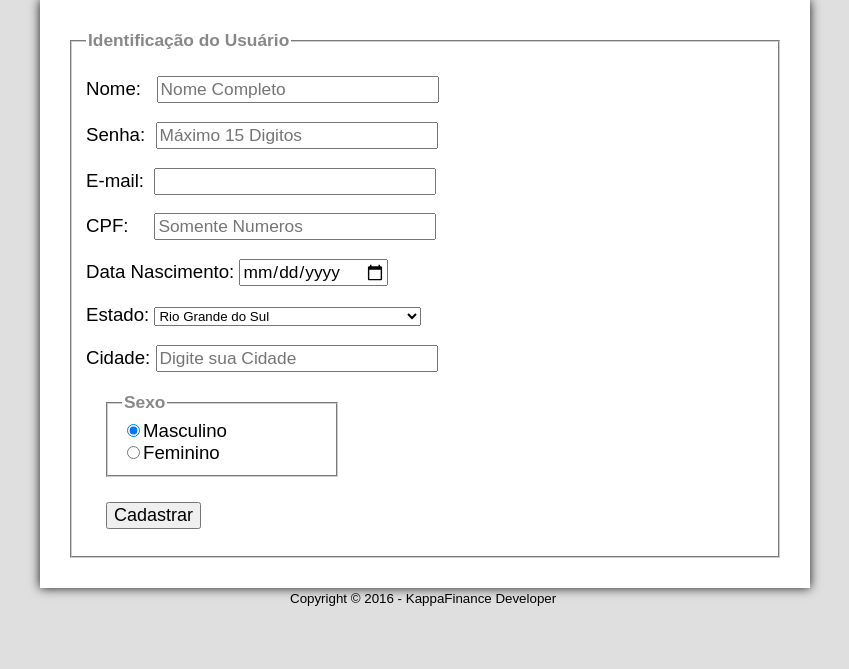
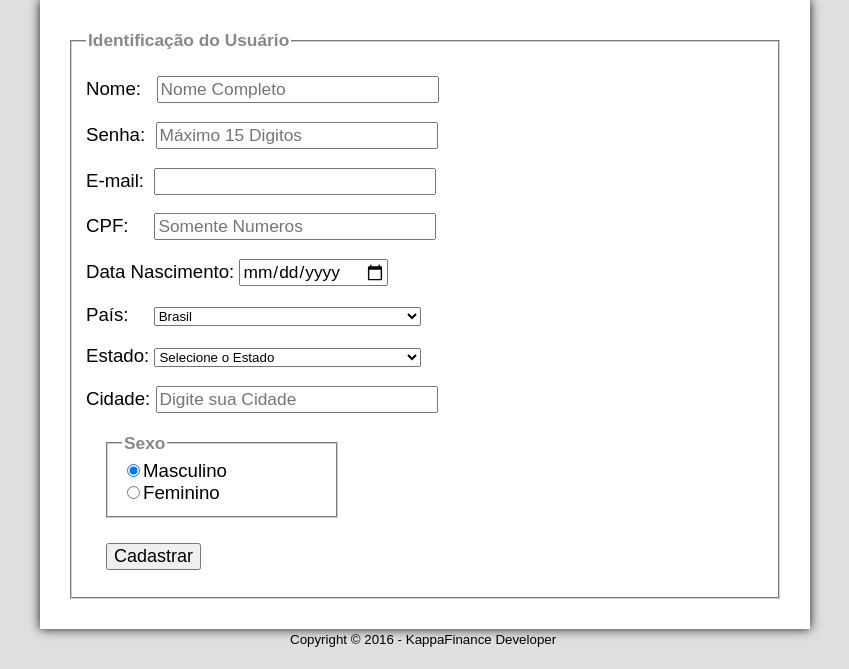
Before and after one commit to WinnySilva/KappaFinancesWEB, a PHP site: page /Cadastro.php in a window 1280 px wide. Shown: the top 669 px of the page, without its empty margins (215-1064 px from the left). Run offline with PHP 8.4, Linux system fonts and the light colour scheme; data comes from the database, SQL or seed files in the repository.

Commit message:
Implementação dos paises e estados direto do banco.

```diff
--- a/Back/usuario.php
+++ b/Back/usuario.php
@@ -52,7 +52,7 @@ class Usuario {
      * OU INSERE NOVO SE NAO EXISTE
      */
     public function salvarDB(){
-        $query = "SELECT cpf FROM usuario WHERE CPF = ".$this->cpf;
+        $query = "SELECT cpf FROM Usuario WHERE cpf = ".$this->cpf;
         $conn = new AdmDB;
         $stmt = $conn->executeQuery($query);
         if($stmt->rowCount() > 0)
@@ -64,7 +64,7 @@ class Usuario {
             }
     }
     public function cadastroUsuarioDB(){
-        $query = "SELECT cpf FROM usuario WHERE CPF = ".$this->cpf;
+        $query = "SELECT cpf FROM Usuario WHERE cpf = ".$this->cpf;
         $conn = new AdmDB;
         $stmt = $conn->executeQuery($query);
         if($stmt->rowCount() > 0)
@@ -72,12 +72,12 @@ class Usuario {
             echo "<script>alert('CPF já em uso.'); history.back();</script>";
         }else{
             $this->inserirUsuariodb();
-            echo "<script>alert('Usuário cadastrado com sucesso.'); window.location.href='../Front/Inicial.php';</script>";
+           // echo "<script>alert('Usuário cadastrado com sucesso.'); window.location.href='../Front/Inicial.php';</script>";
         }
     }
 
     public function deletarUsuariodb(){
-        $query = "DELETE FROM `usuario` "
+        $query = "DELETE FROM `Usuario` "
                 . "WHERE cpf = ".$this->cpf;
         $conn = new AdmDB;
         $conn->executeQuery($query);
@@ -85,7 +85,7 @@ class Usuario {
     public function atualizarUsuariodb(){
         $idcidade = $this->inserirCidadedb();
 
-        $query = "UPDATE `usuario` SET "
+        $query = "UPDATE `Usuario` SET "
                 . "cpf=".$this->cpf.","
                 . "nome ='".$this->nome."',"
                 . "data_nasc ='".$this->data_nasc."',"
@@ -101,7 +101,7 @@ class Usuario {
     public function inserirUsuariodb(){
         $conn = new AdmDB;
         $idcidade = $this->inserirCidadedb();
-        $query = "INSERT INTO `usuario`(`cpf`, `nome`, `data_nasc`, `senha`,"
+        $query = "INSERT INTO `Usuario`(`cpf`, `nome`, `data_nasc`, `senha`,"
                 . " `ultimo_envio`, `idcidade`, `sexo`) "
                 . "VALUES ("
                 . $this->cpf.","
@@ -119,40 +119,40 @@ class Usuario {
     private function inserirCidadedb(){
         $conn = new AdmDB;
         //-------------------------
-        $query =  "SELECT NOME,idPais FROM PAIS WHERE"
-                ." NOME = '".$this->pais."'";
+        $query =  "SELECT nome,idPais FROM Pais WHERE"
+                ." nome = '".$this->pais."'";
 
         $row1 =  $conn->executeQuery($query)->fetch(PDO::FETCH_ASSOC);
         if($row1){
             $idPais = $row1{"idPais"};
         }else{
-            $query = "INSERT INTO `pais`(`idPais`, `nome`)"
+            $query = "INSERT INTO `Pais`(`idPais`, `nome`)"
                     . " VALUES (0,'".$this->pais."')";
             $conn->executeQuery($query);
-            $query =  "SELECT NOME FROM PAIS WHERE"
-                ." NOME = '".$this->pais."'";
+            $query =  "SELECT nome FROM Pais WHERE"
+                ." nome = '".$this->pais."'";
             $row1 = $conn->executeQuery($query)->fetch(PDO::FETCH_ASSOC);
              $idPais = $row1{"idPais"};
 
         }
        //---------------------------------
-        $query =  "SELECT idestado FROM estado WHERE"
-            ." NOME = '".$this->estado."'";
+        $query =  "SELECT idestado FROM Estado WHERE"
+            ." nome = '".$this->estado."'";
 
         $row2 = $conn->executeQuery($query)->fetch(PDO::FETCH_ASSOC);
         if($row2){
             $idEstado = $row2{"idestado"};
         }else{
         //insere o estado
-        $query = "INSERT INTO `estado`(`idestado`, `nome`, `idPais`)"
+        $query = "INSERT INTO `Estado`(`idestado`, `nome`, `idPais`)"
                 . " VALUES (0,'".$this->estado."',".$idPais.")" ;
         $conn->executeQuery($query);
-        $row2 = $conn->executeQuery($query)->fetch(PDO::FETCH_ASSOC);
+        $row1 = $conn->executeQuery($query)->fetch(PDO::FETCH_ASSOC);
         $idEstado = $row1{"idestado"};
         }
 //--------------------------------------------------------------
-        $query =  "SELECT * FROM cidade WHERE"
-            ." NOME = '".$this->cidade."'";
+        $query =  "SELECT * FROM Cidade WHERE"
+            ." nome = '".$this->cidade."'";
 
         $row3 = $conn->executeQuery($query)->fetch(PDO::FETCH_ASSOC);
         //testa se existe a cidade
@@ -161,13 +161,13 @@ class Usuario {
             return $idCidade;
         }else{
         //insere cidade
-        $query = "INSERT INTO `cidade`(`id_cidade`, `nome`, `idEstado`)"
+        $query = "INSERT INTO `Cidade`(`id_cidade`, `nome`, `idEstado`)"
                 . " VALUES (0,'".$this->cidade."',".$idEstado.")" ;
         $conn->executeQuery($query);
         }
 //------------------------------------
-        $query =  "SELECT id_cidade FROM cidade WHERE"
-            ." NOME = '".$this->cidade."'";
+        $query =  "SELECT id_cidade FROM Cidade WHERE"
+            ." nome = '".$this->cidade."'";
 
         $row5 = $conn->executeQuery($query)->fetch(PDO::FETCH_ASSOC);
         return $row5{"id_cidade"};
--- a/Front/Cadastro.php
+++ b/Front/Cadastro.php
@@ -5,9 +5,7 @@ To change this license header, choose License Headers in Project Properties.
 To change this template file, choose Tools | Templates
 and open the template in the editor.
 -->
-<?php
-//	require_once "../Back/config.php";
-?>
+
 <html>
     <head>
         <meta charset="UTF-8">
@@ -49,6 +47,9 @@ and open the template in the editor.
 				margin-left: 20px;
 				margin-top: 5px;
 			}
+            select#idpais{
+                margin-left:20px;
+            }
 		</style>
     </head>
     <body>
@@ -60,35 +61,42 @@ and open the template in the editor.
                     <p>E-mail:&#160; <input type="email" name="temail" id="idemail" size="25" maxlength="20"/>
                     <p>CPF:&#160;&#160;&#160;&#160; <input type="text" name="tcpf" id="idcpf" size="25" maxlength="11" placeholder="Somente Numeros"/>
                     <p>Data Nascimento: <input type="date" name="tdata" id="iddata"</p>
+                    <p><label for="idpais">País:</label>
+                        <select name="npais" id="idpais">
+                            <?php
+                            try {
+                                $conexao=new PDO("mysql:host=localhost;dbname=kappadb","root", "");
+                                $conexao->exec("SET CHARACTER SET utf8");
+                            }catch(PDOException $e){
+                                echo $e->getMessage();
+                            }
+                            $resultado=$conexao->prepare("SELECT idPais, nome FROM Pais");
+                            $resultado->execute();
+                            while($linha=$resultado->fetch(PDO::FETCH_ASSOC)){
+                                $paistabela = $linha['nome'];
+                                $idpaistabela = $linha['idPais'];
+                                echo "<option>$paistabela</option>";
+                            }
+                            ?>
+                        </select>
                     <p><label for="idestado">Estado:</label>
                     <select name="nestado" id="idestado">
-                        <option value="AC">Acre</option>
-                        <option value="AL">Alagoas</option>
-                        <option value="AM">Amazonas</option>
-                        <option value="AP">Amapá</option>
-                        <option value="BH">Bahia</option>
-                        <option value="CE">Ceará</option>
-                        <option value="DF">Distrito Federal</option>
-                        <option value="ES">Espírito Santo</option>
-                        <option value="GO">Goiás</option>
-                        <option value="MA">Maranhão</option>
-                        <option value="MG">Minas Gerais</option>
-                        <option value="MS">Mato Grosso do Sul</option>
-                        <option value="MT">Mato Grosso</option>
-                        <option value="PA">Pará</option>
-                        <option value="PB">Paraíba</option>
-                        <option value="PE">Pernambuco</option>
-                        <option value="PI">Piauí</option>
-                        <option value="PR">Paraná</option>
-                        <option value="RJ">Rio de Janeiro</option>
-                        <option value="RN">Rio Grande do Norte</option>
-                        <option selected value="RS">Rio Grande do Sul</option>
-                        <option value="RO">Rondônia</option>
-                        <option value="RR">Roraima</option>
-                        <option value="SC">Santa Catarina</option>
-                        <option value="SE">Sergipe</option>
-                        <option value="SP">São Paulo</option>
-                        <option value="TO">Tocantins</option>
+                        <option>Selecione o Estado</option>
+                        <?php
+                            try {
+                                $conexao=new PDO("mysql:host=localhost;dbname=kappadb","root", "");
+                                $conexao->exec("SET CHARACTER SET utf8");
+                            }catch(PDOException $e){
+                                echo $e->getMessage();
+                            }
+                            $resultado=$conexao->prepare("SELECT idestado, nome FROM Estado");
+                            $resultado->execute();
+                            while($linha=$resultado->fetch(PDO::FETCH_ASSOC)){
+                                $estadotabela = $linha['nome'];
+                                $idestadotabela = $linha['idestado'];
+                                echo "<option value='$estadotabela'>$estadotabela</option>";
+                              }
+                        ?>
                     </select>
                     <p><label for="idcidade">Cidade:</label>
                     <input type="text" name="ncidade" id="idcidade" maxlength="20" size="25" placeholder="Digite sua Cidade" list="cidades">
@@ -133,7 +141,7 @@ if (@$_GET['go'] == 'cadastrar'){
     $estado = $_POST['nestado'];
     $cidade = $_POST['ncidade'];
     $sexo = $_POST['tsexo'];
-	$pais = "Brasil";
+	$pais = $_POST['npais'];
 
 	if(empty($nome)){
         echo "<script>alert('Preencha o nome para se cadastrar.'); history.back();</script>";
@@ -145,6 +153,8 @@ if (@$_GET['go'] == 'cadastrar'){
         echo "<script>alert('Preencha o CPF de nascimento para se cadastrar.'); history.back();</script>";
     }elseif(empty($data_nasc)){
         echo "<script>alert('Preencha a data para se cadastrar.'); history.back();</script>";
+    }elseif(empty($pais)){
+        echo "<script>alert('Preencha o Pais para se cadastrar.'); history.back();</script>";
     }elseif(empty($estado)){
         echo "<script>alert('Preencha o estado para se cadastrar.'); history.back();</script>";
     }elseif(empty($cidade)){
```
Also changed, not shown: 1 other file.
